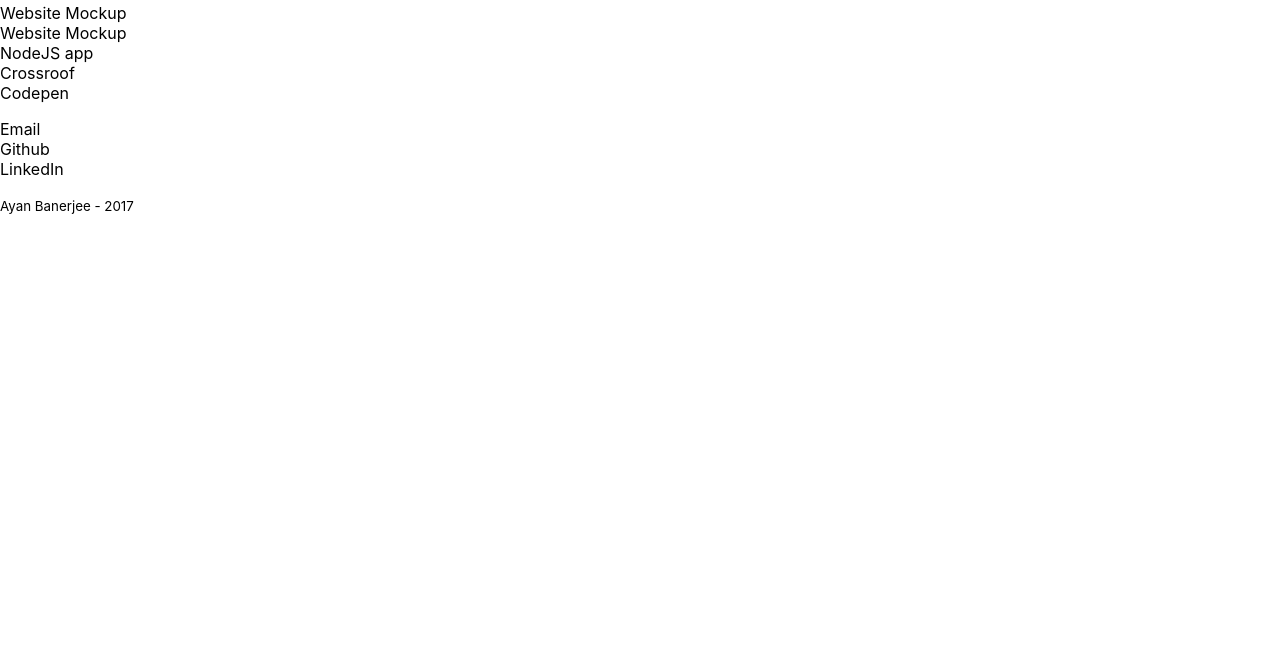
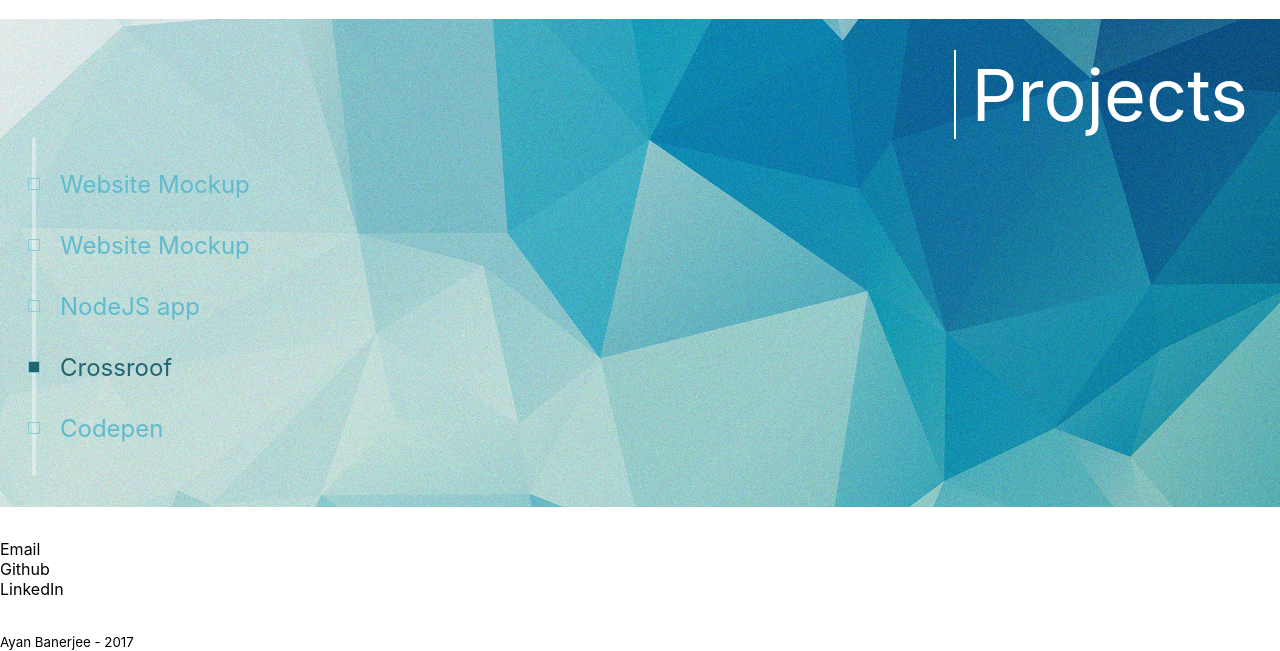
Before and after one commit to ayanb911/portfolio, a web app: file index.html in a window 1280 px wide. Shown: the part 313-964 px from the top of the page. Before the commit the page ends 527 px from the top, so only its background shows below. Run offline with its HTML, style and script files only (its server is not run), Linux system fonts and the light colour scheme; style sheets or scripts are compiled from the project's sources; some libraries are stand-ins or nearby versions.

Commit message:
project section modified, images added

```diff
--- /dev/null
+++ b/assets/css/reset.css
@@ -0,0 +1,22 @@
+* {
+  box-sizing: border-box; }
+
+body {
+  font-family: -apple-system,BlinkMacSystemFont,avenir next,avenir,helvetica neue,helvetica,ubuntu,roboto,noto,segoe ui,arial,sans-serif;
+  background: #fff; }
+
+html, body, ul, ol, li, form, fieldset, legend {
+  margin: 0;
+  padding: 0; }
+
+h1, h2, h3, h4, h5, h6, p {
+  margin: 0; }
+
+a {
+  text-decoration: none; }
+
+fieldset, img {
+  border: 0; }
+
+li {
+  list-style: none; }
--- a/assets/css/style.css
+++ b/assets/css/style.css
@@ -39,7 +39,7 @@
           border-bottom-color: #007aff; }
 
 section {
-  margin-bottom: 16px; }
+  margin-bottom: 32px; }
   section#introBanner {
     height: 300px;
     overflow: hidden;
@@ -90,3 +90,52 @@
           color: rgba(0, 0, 0, 0.6); }
           section#introBanner .content .info .location i {
             font-size: 16px; }
+  section#projects {
+    background: url("../images/project-back.jpeg");
+    background-repeat: no-repeat;
+    background-size: cover;
+    background-position: center center;
+    color: #fff;
+    padding: 32px; }
+    section#projects .title {
+      font-size: 72px;
+      text-align: right; }
+      section#projects .title:before {
+        content: "";
+        height: 40px;
+        width: 1px;
+        background: #fff;
+        border: 1px solid;
+        margin-right: 16px; }
+    section#projects .project-list {
+      display: -webkit-box;
+      display: -ms-flexbox;
+      display: flex;
+      -webkit-box-pack: justify;
+          -ms-flex-pack: justify;
+              justify-content: space-between;
+      -webkit-box-flex: 1;
+          -ms-flex: 1 0 50%;
+              flex: 1 0 50%; }
+      section#projects .project-list .project-name {
+        padding: 0 24px;
+        border-left: 4px solid rgba(255, 255, 255, 0.4); }
+        section#projects .project-list .project-name .project {
+          font-size: 24px;
+          color: #5fbbce;
+          margin: 32px 0;
+          position: relative;
+          transition: all 0.3s ease; }
+          section#projects .project-list .project-name .project:before {
+            content: "";
+            position: absolute;
+            top: 8px;
+            left: -32px;
+            height: 10px;
+            width: 10px;
+            border: 1px solid #86ccda;
+            transition: all 0.3s ease; }
+          section#projects .project-list .project-name .project.is-active, section#projects .project-list .project-name .project:hover {
+            color: #236471; }
+            section#projects .project-list .project-name .project.is-active:before, section#projects .project-list .project-name .project:hover:before {
+              background: #236471; }
--- a/assets/js/scripts.js
+++ b/assets/js/scripts.js
@@ -1,4 +1,6 @@
 $(document).ready(function () {
+    fixedHeader();
+    projectScroll();
     $(window).scroll(function () {
         fixedHeader();
     })
@@ -15,3 +17,18 @@
         menu.removeClass("center-shadow");
     }
 }
+
+function projectScroll(){
+    var projectList = $(".project");
+    projectList.each(function (i) {
+        var that = $(this);
+        setTimeout(function () {
+            console.log(i);
+            that.addClass("is-active");
+            $(".project").not(that).removeClass("is-active");
+        }, i*2000);
+    });
+    setTimeout(function(){
+        projectScroll();
+    }, 2000* projectList.length - 1);
+}
--- a/assets/sass/style.scss
+++ b/assets/sass/style.scss
@@ -39,7 +39,7 @@
   }
 }
 section {
-  margin-bottom: 16px;
+  margin-bottom: 32px;
   &#introBanner {
     height: 300px;
     overflow: hidden;
@@ -92,4 +92,58 @@
       }
     }
   }
+  &#projects{
+    //background: #0F6C7D;
+    background: url("../images/project-back.jpeg");
+    background-repeat: no-repeat;
+    background-size: cover;
+    background-position: center center;
+    color: #fff;
+    padding: 32px;
+    .title{
+      font-size: 72px;
+      text-align: right;
+      &:before{
+        content: "";
+        height: 40px;
+        width: 1px;
+        background: #fff;
+        border: 1px solid;
+        margin-right: 16px;
+      }
+    }
+    .project-list{
+      display: flex;
+      justify-content: space-between;
+      flex: 1 0 50%;
+      .project-name{
+        padding: 0 24px;
+        border-left: 4px solid rgba(255,255,255,0.4);
+        .project{
+          font-size: 24px;
+          //color: rgba(255,255,255,0.4);
+          color: lighten(#236471, 30);
+          margin: 32px 0;
+          position: relative;
+          transition: all 0.3s ease;
+          &:before{
+            content:"";
+            position: absolute;
+            top: 8px;
+            left: -32px;
+            height: 10px;
+            width: 10px;
+            border:1px solid lighten(#236471, 40);
+            transition: all 0.3s ease;
+          }
+          &.is-active, &:hover{
+            color: #236471;
+            &:before{
+              background: #236471;
+            }
+          }
+        }
+      }
+    }
+  }
 }
--- a/index.html
+++ b/index.html
@@ -39,11 +39,45 @@
     </div>
 </section>
 <section id="projects" class="section">
+    <div class="title">
+        Projects
+    </div>
+    <div class="project-list">
+        <div class="project-name">
             <div class="project">Website Mockup</div>
             <div class="project">Website Mockup</div>
             <div class="project">NodeJS app</div>
             <div class="project">Crossroof</div>
             <div class="project">Codepen</div>
+        </div>
+        <div class="project-pic">
+            <div id="project-1" class="project-pop">
+                <img src="" alt="">
+                <img src="" alt="">
+                <img src="" alt="">
+            </div>
+            <div id="project-2" class="project-pop">
+                <img src="" alt="">
+                <img src="" alt="">
+                <img src="" alt="">
+            </div>
+            <div id="project-3" class="project-pop">
+                <img src="" alt="">
+                <img src="" alt="">
+                <img src="" alt="">
+            </div>
+            <div id="project-4" class="project-pop">
+                <img src="" alt="">
+                <img src="" alt="">
+                <img src="" alt="">
+            </div>
+            <div id="project-5" class="project-pop">
+                <img src="" alt="">
+                <img src="" alt="">
+                <img src="" alt="">
+            </div>
+        </div>
+    </div>
 </section>
 <section id="contact" class="section">
     <div class="contact">Email</div>
```
Also changed, not shown: assets/images/avatar_400x400.jpg (added), assets/images/banner-back.jpg (added), assets/images/project-back.jpeg (added). Lines whose indentation alone changed are shown as unchanged.
